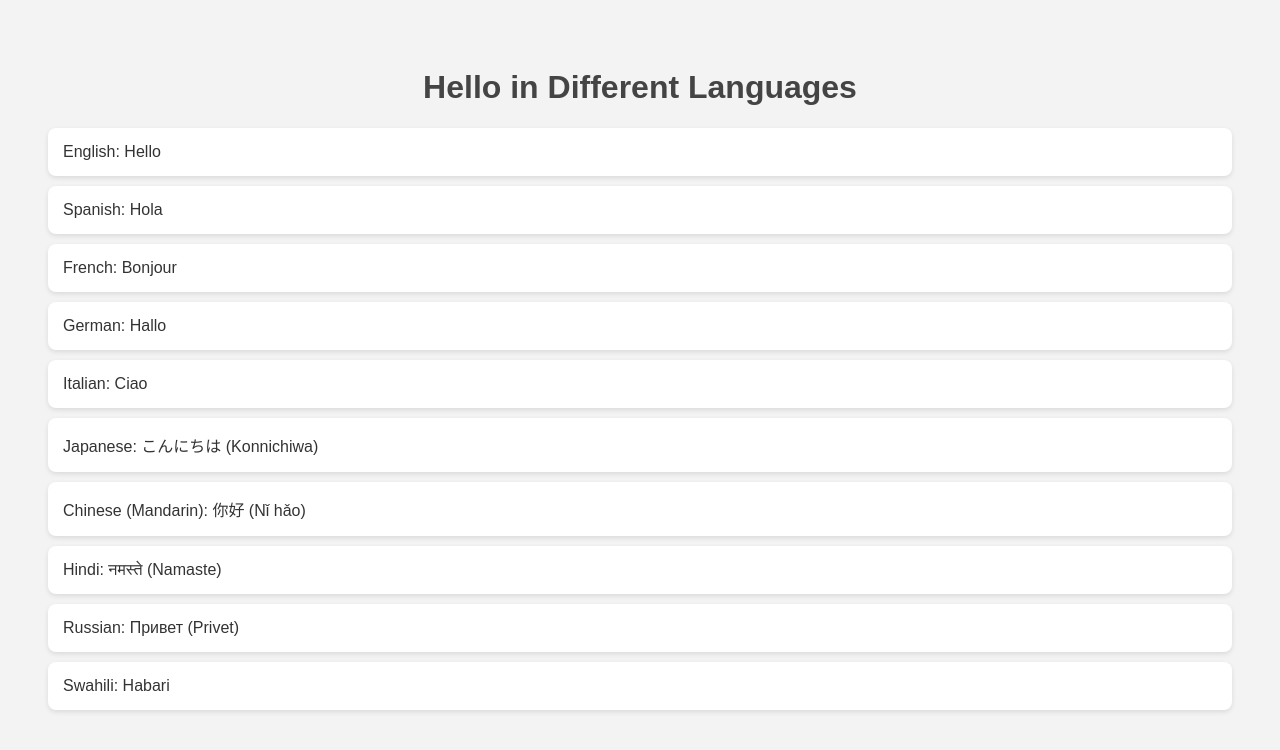
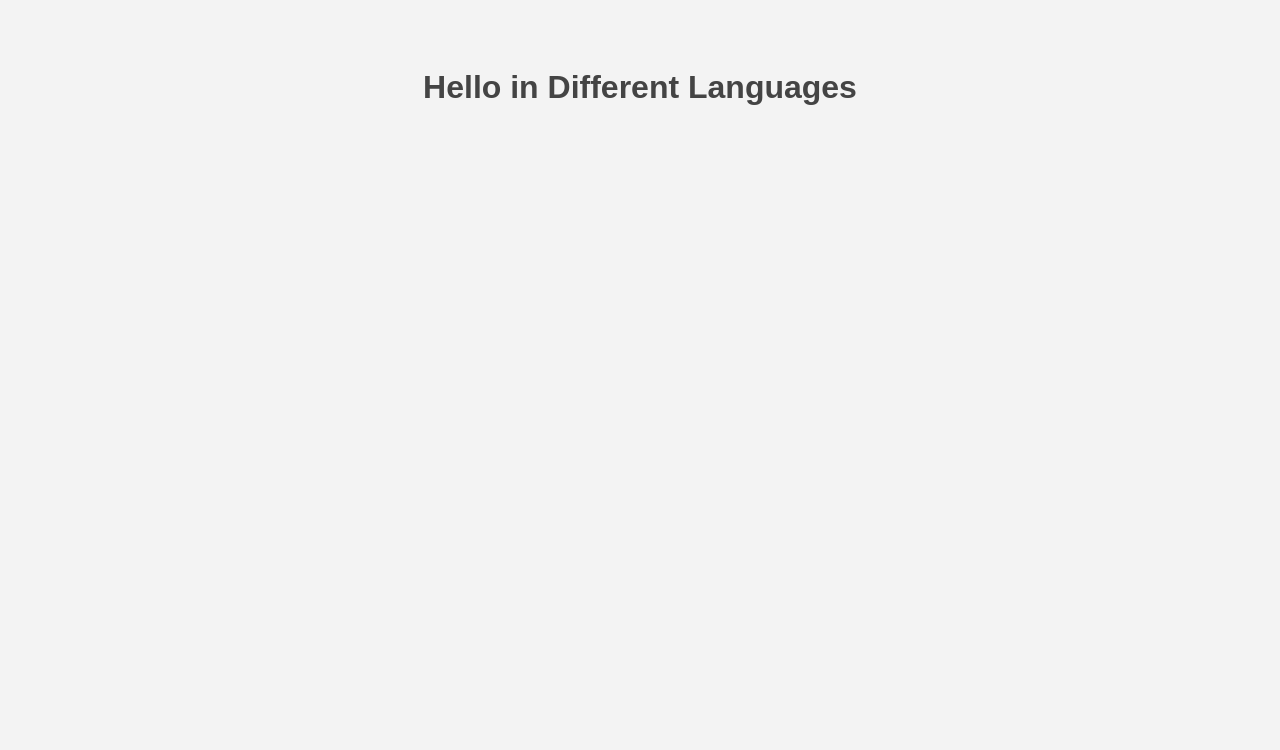
Before and after one commit to username-sanjana/exp5, a plain HTML site: page index.html in a window 1280 px wide. Drawn offline with Linux system fonts and the light colour scheme.

Commit message:
Update index.html

```diff
--- a/index.html
+++ b/index.html
@@ -30,16 +30,6 @@
 <body>
   <h1>Hello in Different Languages</h1>
   <ul>
-    <li>English: Hello</li>
-    <li>Spanish: Hola</li>
-    <li>French: Bonjour</li>
-    <li>German: Hallo</li>
-    <li>Italian: Ciao</li>
-    <li>Japanese: こんにちは (Konnichiwa)</li>
-    <li>Chinese (Mandarin): 你好 (Nǐ hǎo)</li>
-    <li>Hindi: नमस्ते (Namaste)</li>
-    <li>Russian: Привет (Privet)</li>
-    <li>Swahili: Habari</li>
   </ul>
 </body>
 </html>
```
